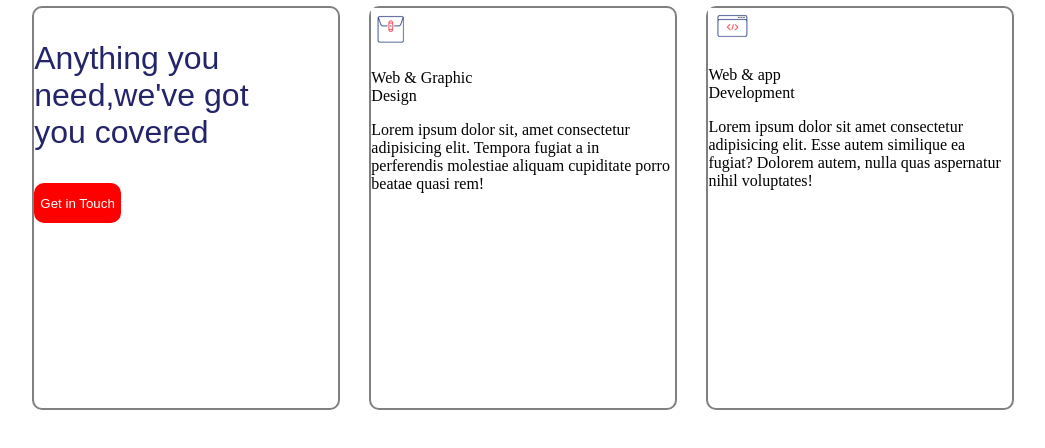
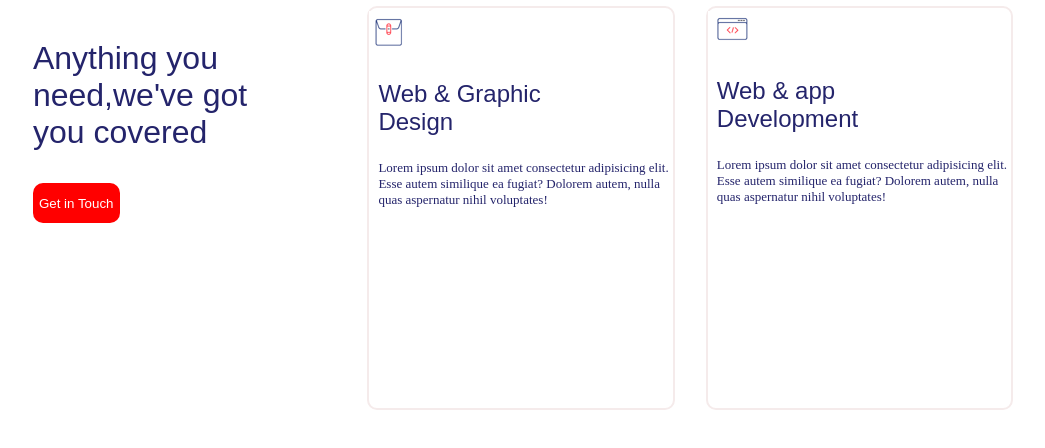
Before and after one commit to zaki4Y/Mini_projet2, a plain HTML site: page index.html in a window 1280 px wide. Shown: the whole page, without its empty margins (117-1162 px from the left). Drawn offline with nearby package versions, Linux system fonts and the light colour scheme.

Commit message:
Css-PART2-section2

```diff
--- a/index.html
+++ b/index.html
@@ -14,24 +14,24 @@
     <!-- partie achraf  -->
     <!-- section 2  -->
     <div class="s2-parent">
-        <div class="s2-child">
+        <div class="s2-child1">
             <div>
-                <p class="s2-p">Anything you <br>need,we've got <br> you covered</p>
+                <p class="s2-p1">Anything you <br>need,we've got <br> you covered</p>
             </div>
             <div>
                 <button class="s2-button">Get in Touch</button>
             </div>
         </div>
-        <div class="s2-child">
+        <div class="s2-child23">
             <img src="./puplic/img/S2-D2-IMG.PNG" alt="">
-            <p>Web & Graphic <br>Design</p>
-            <p>Lorem ipsum dolor sit, amet consectetur adipisicing elit. Tempora fugiat a in perferendis molestiae
-                aliquam cupiditate porro beatae quasi rem!</p>
+            <p class="s2-p23">Web & Graphic <br>Design</p>
+            <p class="s2-p232">Lorem ipsum dolor sit amet consectetur adipisicing elit. Esse autem similique ea fugiat? Dolorem autem,
+                nulla quas aspernatur nihil voluptates!</p>
         </div>
-        <div class="s2-child">
+        <div class="s2-child23">
             <img src="./puplic/img/S2-D3-IMG.PNG" alt="">
-            <P> Web & app <br>Development</P>
-            <p>Lorem ipsum dolor sit amet consectetur adipisicing elit. Esse autem similique ea fugiat? Dolorem autem,
+            <P class="s2-p23"> Web & app <br>Development</P>
+            <p class="s2-p232">Lorem ipsum dolor sit amet consectetur adipisicing elit. Esse autem similique ea fugiat? Dolorem autem,
                 nulla quas aspernatur nihil voluptates!</p>
         </div>
     </div>
--- a/puplic/css/app.css
+++ b/puplic/css/app.css
@@ -12,14 +12,14 @@ body{
     justify-content: center;
     justify-content: space-around;
 }
-.s2-child{
+/* PART1 */
+
+.s2-child1{
     width: 30%;
     height: 100%;
-    border-radius: 10px;
-    border: gray solid 2px;
 
 }
-.s2-p{
+.s2-p1{
     font-family: sans-serif;
     font-size: xx-large;
     color: rgb(36, 36, 107);
@@ -31,3 +31,24 @@ body{
     height: 5vh;
     color: white;
 }
+/* part2 */
+img{
+    margin-top: 1%;
+}
+.s2-p23{
+    margin-left: 3%;
+    font-family: sans-serif;
+    font-size: x-large;
+    color: rgb(36, 36, 107);
+}
+.s2-child23{
+    width: 30%;
+    height: 100%;
+    border-radius: 10px;
+    border: rgb(245, 235, 235) solid 2px;
+}
+.s2-p232{
+    color: rgb(36, 36, 107);
+    font-size:small;
+    margin-left: 3%;
+}
```
